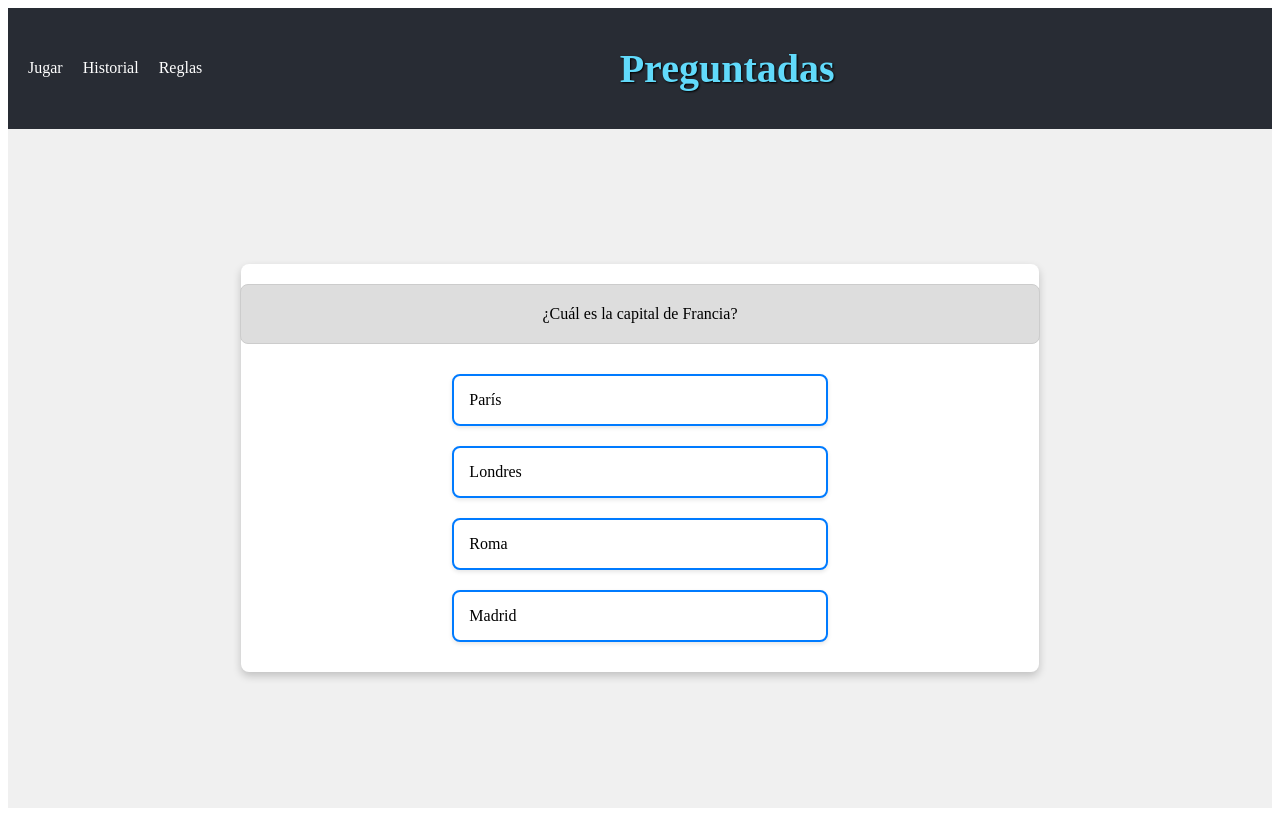
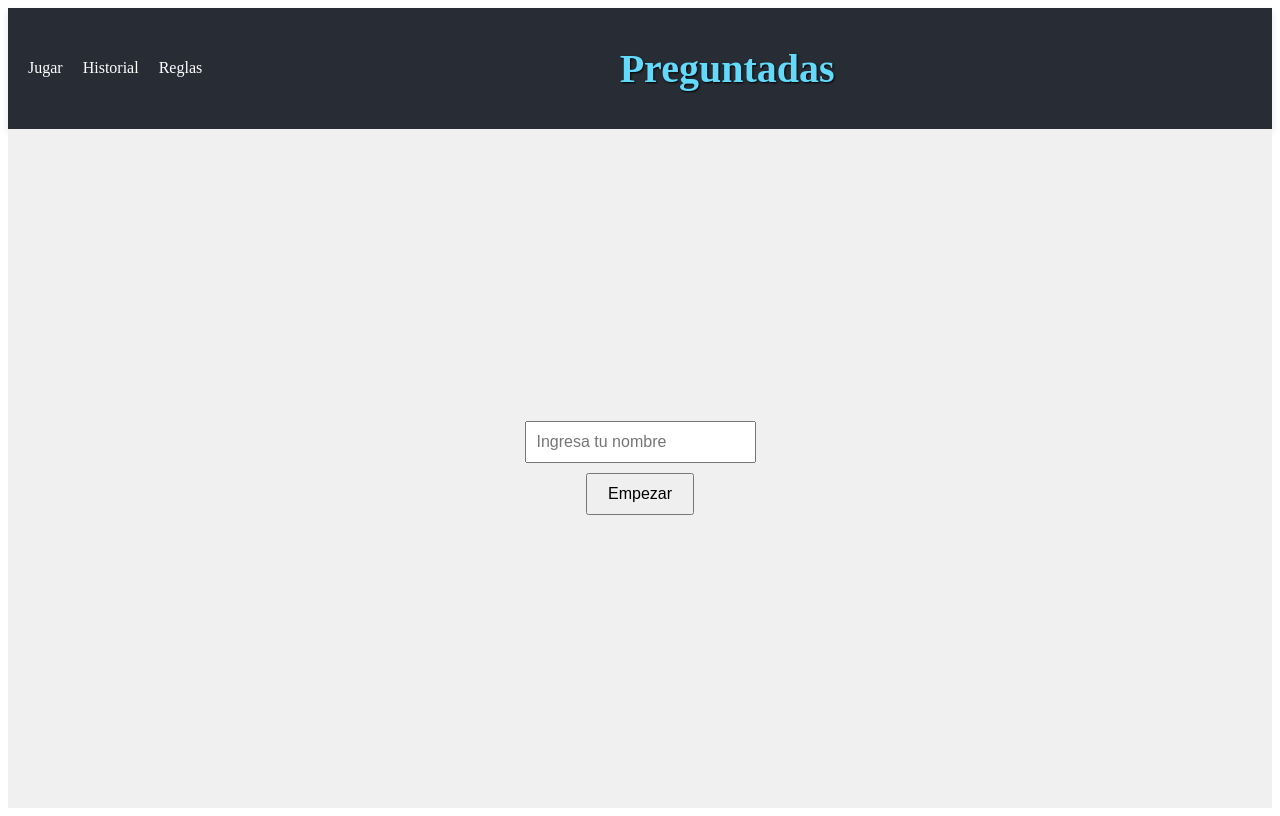
Before and after one commit to Jose121001/Tarea01-Lenguajes, a React (Create React App) app in the folder client/: page / in a window 1280 px wide. Built offline with nearby package versions, Linux system fonts and the light colour scheme.

Commit message:
Agregado de solicitud del nombre para conexion a BD

```diff
--- a/client/src/App.css
+++ b/client/src/App.css
@@ -1,6 +1,5 @@
-/* Contenedor del encabezado */
 .Menu_app {
-    display: flex;  /* Utiliza Flexbox para alinear los elementos en una fila */
+    display: flex;
     flex-direction: column;
     height: 100vh;
   }
@@ -11,8 +10,9 @@
     align-items: center;
     padding: 10px 20px;
     background-color: #282c34;
+    box-shadow: 0 4px 8px rgba(0, 0, 0, 0.1);
   }
-    /* Contenedor de los botones */
+
   .Menu_sidebar {
     display: flex;
     gap: 20px;
@@ -24,27 +24,37 @@
     color: white;
     cursor: pointer;
   }
-   /* Contenedor del título */
+
   .MenuWallpaper {
     flex-grow: 1;
     text-align: center;
   }
-  /* Estilos para el título */
+
   .Title_name {
     font-size: 2.5em;
     color: #61dafb;
     text-shadow: 1px 1px 2px #000;
   }
-    /* Estilos para el área de juego */
+
+  .Name_bar {
+    margin: 20px;
+    padding: 10px 20px;
+    background-color: #fff;
+    color: #000;
+    border-radius: 5px;
+    box-shadow: 0 2px 4px rgba(0, 0, 0, 0.1);
+    font-size: 1.2em;
+  }
+
   .ContentMenu {
     display: flex;
     justify-content: center;
     align-items: center;
+    flex-direction: column;
     flex-grow: 1;
     background-color: #f0f0f0;
   }
 
-  /* Estilos para el área de juegos */
   .ContentMenu_play {
     display: flex;
     flex-direction: column;
@@ -55,7 +65,7 @@
     border-radius: 8px;
     box-shadow: 0 4px 8px rgba(0, 0, 0, 0.2);
   }
-  /* Zona donde iran las preguntas */
+
   .Bar_questions {
     width: 100%;
     padding: 20px;
@@ -65,7 +75,7 @@
     border-radius: 8px;
     text-align: center;
   }
-  /* Boptones de las respuestas */
+
   .ResponseButton {
     width: 45%;
     margin: 10px 2.5%;
@@ -77,9 +87,27 @@
     cursor: pointer;
     transition: all 0.3s ease;
   }
-  /* Animacion al precionar los botones*/
+
   .ResponseButton:hover {
     background-color: #007BFF;
     color: white;
     transform: scale(1.05);
   }
+
+  .Name_input {
+    display: flex;
+    flex-direction: column;
+    align-items: center;
+  }
+
+  .Name_input input {
+    padding: 10px;
+    margin-bottom: 10px;
+    font-size: 1em;
+  }
+
+  .Name_input button {
+    padding: 10px 20px;
+    font-size: 1em;
+    cursor: pointer;
+  }
--- a/client/src/App.js
+++ b/client/src/App.js
@@ -1,11 +1,19 @@
+import React, { useState } from 'react';
 import './App.css';
 
 function App() {
+  const [playerName, setPlayerName] = useState('');
+  const [showGame, setShowGame] = useState(false);
+
+  const handleStartGame = () => {
+    setShowGame(true);
+  };
+
   return (
     <div className="Menu_app">
       <header className="Menu_header">
         <nav className='Menu_sidebar'>
-          <div className='Button_play'>Jugar</div>
+          <div className='Button_play' onClick={handleStartGame}>Jugar</div>
           <div className='Button_historial'>Historial</div>
           <div className='Button_rules'>Reglas</div>
         </nav>
@@ -14,9 +22,22 @@ function App() {
         </div>
       </header>
       <div className='ContentMenu'>
+        {!showGame ? (
+          <div className="Name_input">
+            <input
+              type="text"
+              placeholder="Ingresa tu nombre"
+              value={playerName}
+              onChange={(e) => setPlayerName(e.target.value)}
+            />
+            <button onClick={handleStartGame}>Empezar</button>
+          </div>
+        ) : (
+          <>
+            <div className="Name_bar">Jugador: {playerName}</div>
             <div className='ContentMenu_play'>
               <div className="Bar_questions">
-            {/* Zona de preguntas. Coneccion a DB */}
+                {/* Zona de preguntas. Conexión a BD */}
                 ¿Cuál es la capital de Francia?
               </div>
               <div className="ResponseButton">París</div>
@@ -24,6 +45,8 @@ function App() {
               <div className="ResponseButton">Roma</div>
               <div className="ResponseButton">Madrid</div>
             </div>
+          </>
+        )}
       </div>
     </div>
   );
```
Also changed, not shown: client/src/index.js (line endings or trailing spaces), 1 other file (tests, documents, lock files or other folders). Lines whose indentation alone changed are shown as unchanged.
